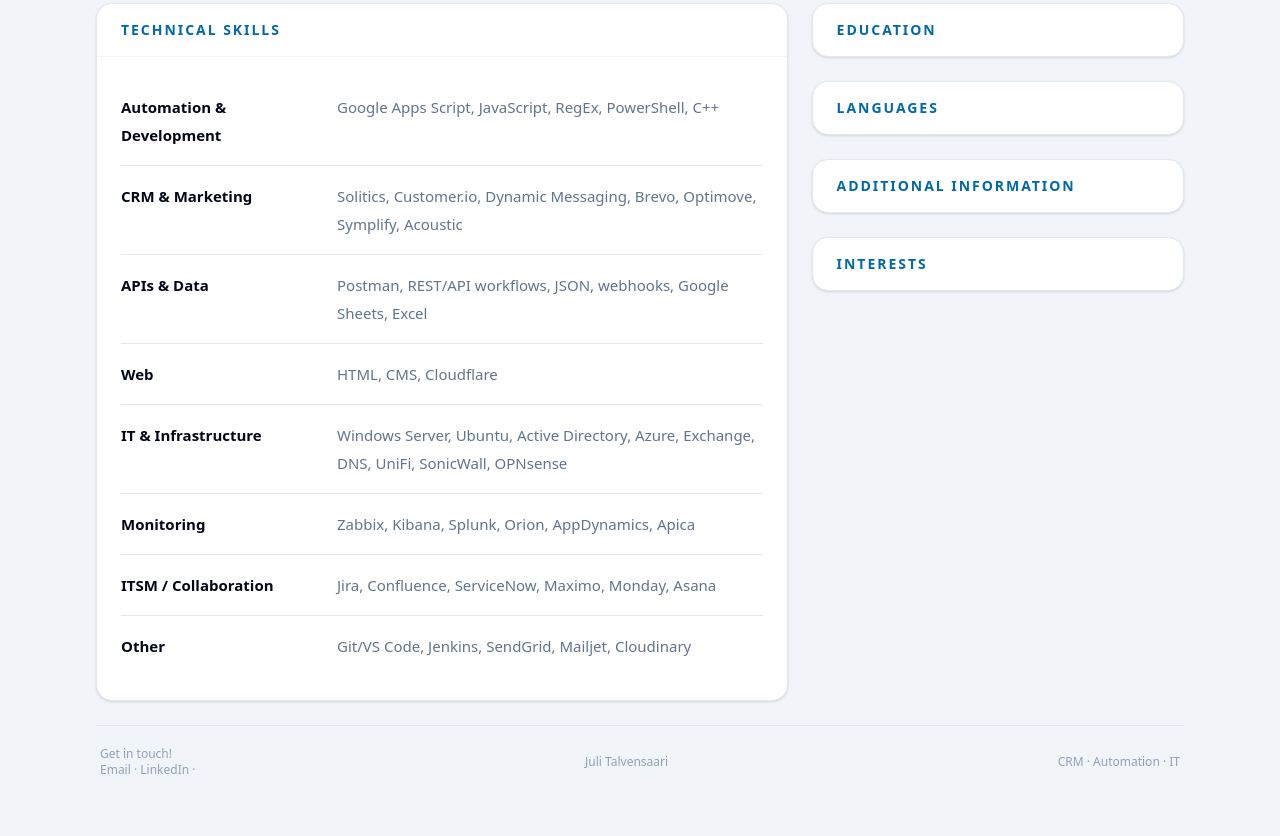
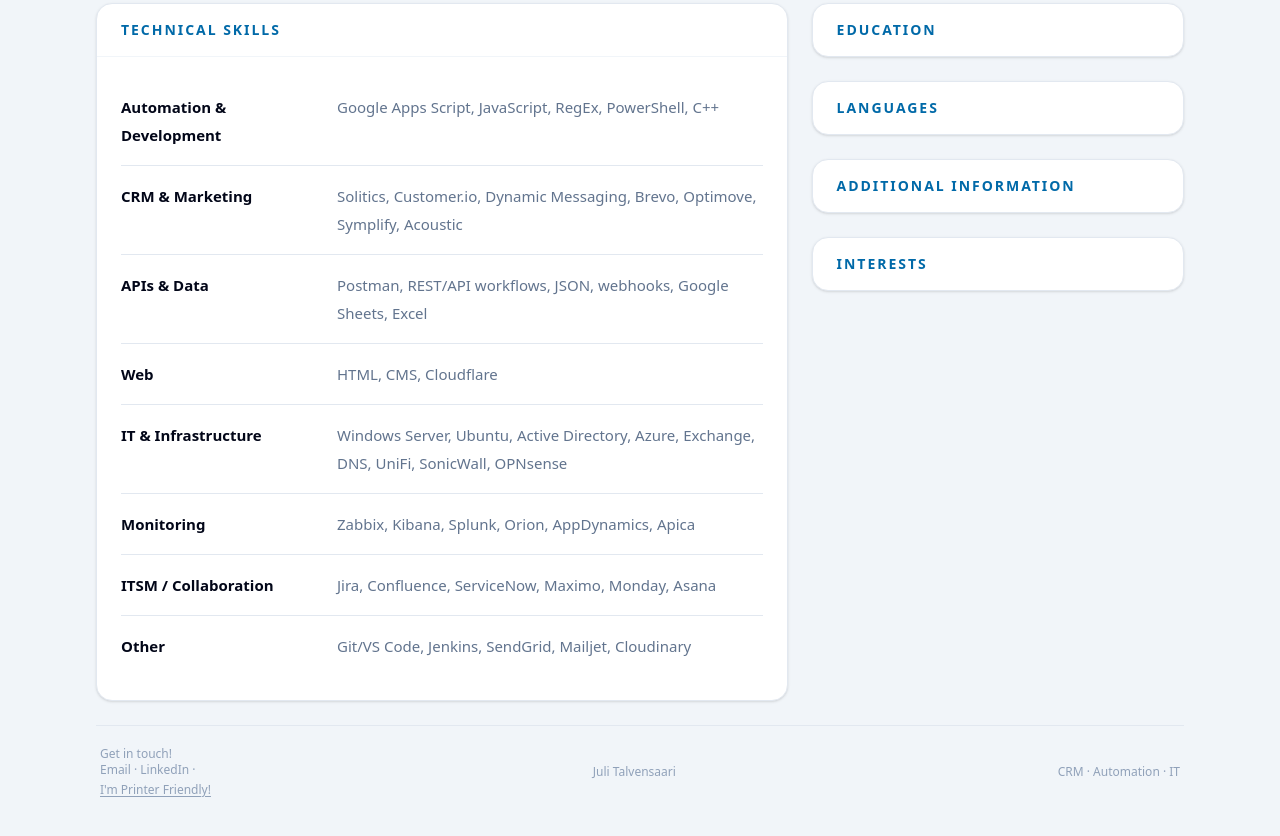
Before and after one commit to juli-talvensaari/test-clown, a plain HTML site: page index.html in a window 1280 px wide. Shown: the part 732-1568 px from the top of the page. Drawn offline with nearby package versions, Linux system fonts and the light colour scheme.

Commit message:
Print Button

```diff
--- a/index.html
+++ b/index.html
@@ -410,7 +410,7 @@
 </div>
 </div>
 <footer class="mt-6 flex flex-col gap-2 border-t border-slate-200 px-1 pt-5 text-xs text-slate-400 sm:flex-row sm:items-center sm:justify-between print:hidden">
-<span>Get in touch! <br/><a href="mailto:juli.talvensaari@gmail.com">Email</a> · <a href="https://linkedin.com/in/julitalvensaari?utm_source=juliswebsite">LinkedIn </a> · </span>
+<span>Get in touch! <br/><a href="mailto:juli.talvensaari@gmail.com">Email</a> · <a href="https://linkedin.com/in/julitalvensaari?utm_source=juliswebsite">LinkedIn </a> · <br/> <button type="button" onclick="window.print()" class="mt-1 cursor-pointer underline underline-offset-2 hover:text-slate-600">I'm Printer Friendly!</button></span></span></span>
 <span>Juli Talvensaari</span>
 <span>CRM · Automation · IT</span>
 </footer>
```
